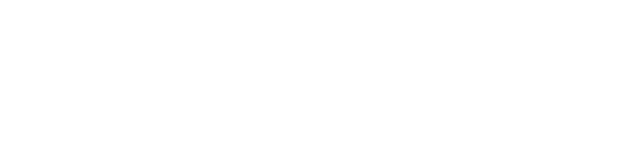
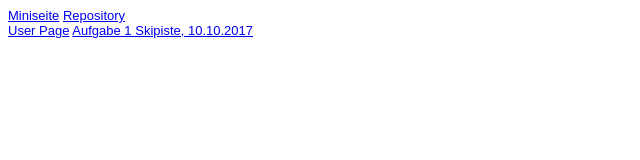
Before and after one commit to nessrebe/EIA2, a plain HTML site: page steckbrief.htm in a window 1280 px wide. Shown: the whole page, without its empty margins (0-640 px from the left). Drawn offline with Linux system fonts and the light colour scheme.

Commit message:
Update steckbrief.htm

```diff
--- a/steckbrief.htm
+++ b/steckbrief.htm
@@ -13,5 +13,9 @@ body {
 </head>
 <body>
 	<!-- Hier die Links zu den gelösten Aufgaben einstellen, aktuelle oben, alte stehen lassen! Format: Aufgabenbezeichnung, Datum -->
+	<a href="https://nessrebe.github.io/EIA2/Miniseite.html" target="_blank">Miniseite</a>
+	<a href="https://github.com/nessrebe/EIA2" target="_blank">Repository</a></br>
+	<a href="https://nessrebe.github.io/EIA2/UserPage.html" target="_blank">User Page</a>
+	<a href="https://nessrebe.github.io/EIA2/Skipiste.html" target="_blank">Aufgabe 1 Skipiste, 10.10.2017</a></br>
 </body>
 </html>
```
